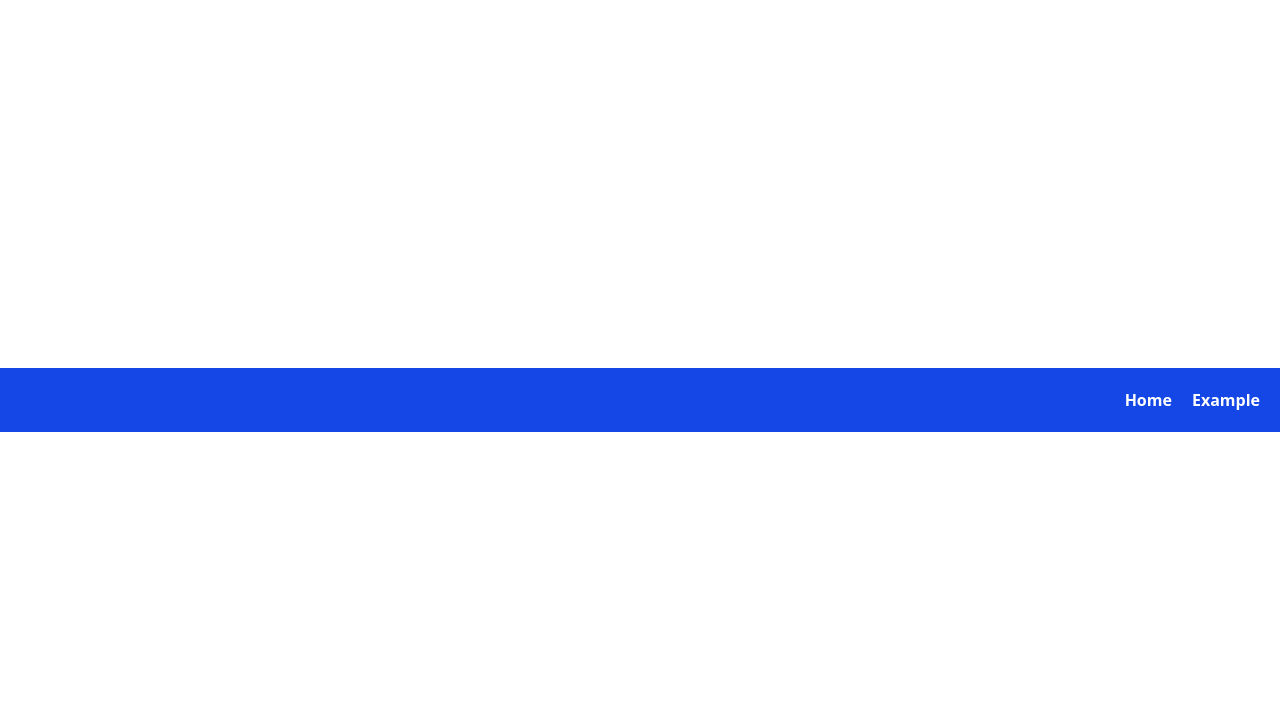
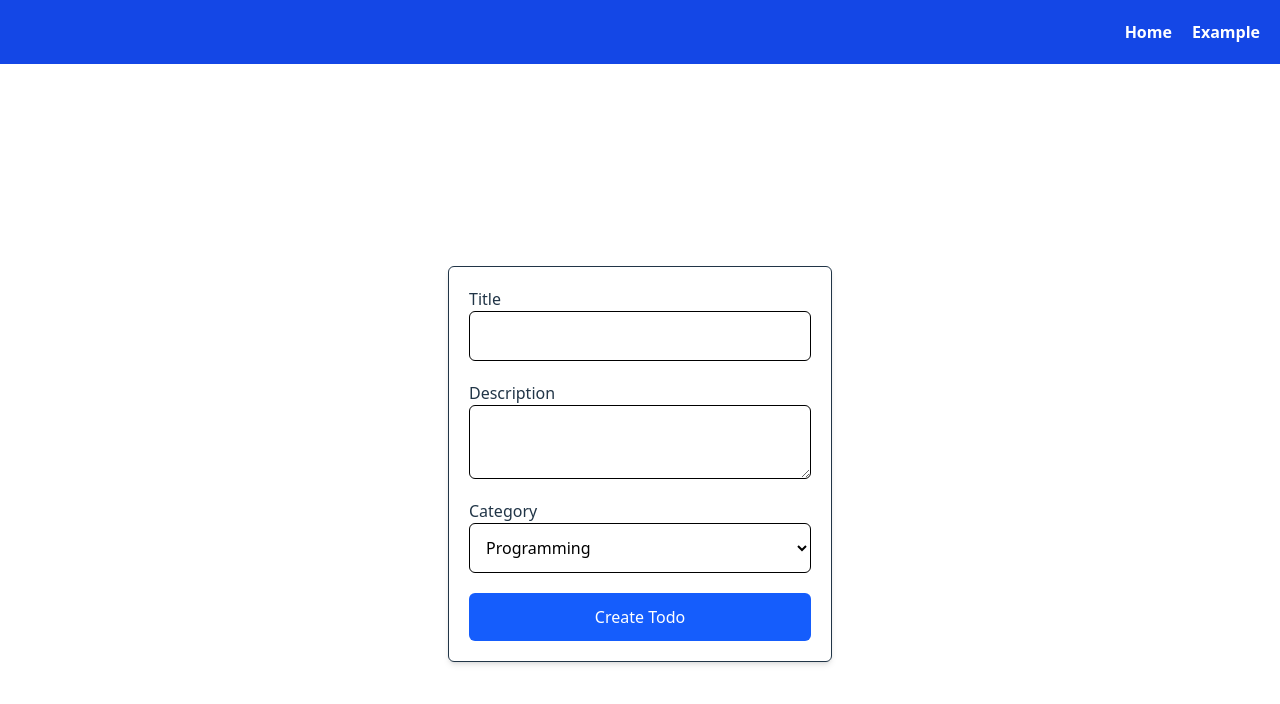
Before and after one commit to BagasDhitya/corporate-training-yamaha, a React app in the folder day3/todo-web/: page /create-todo in a window 1280 px wide. Before the commit this address had no page. Shown: the top 704 px of the page. Built offline with nearby package versions, Linux system fonts and the light colour scheme; the HTML template or start-up script is replaced by a standard one.

Commit message:
feat: create todo form

```diff
--- /dev/null
+++ b/day3/todo-web/src/hooks/useDebounce.js
@@ -0,0 +1,15 @@
+import { useEffect, useState } from "react";
+
+export default function useDebounce(value, delay = 500) {
+    const [debouncedValue, setDebouncedValue] = useState(value);
+
+    useEffect(() => {
+        const timeout = setTimeout(() => {
+            setDebouncedValue(value);
+        }, delay);
+
+        return () => clearTimeout(timeout);
+    }, [value, delay]);
+
+    return debouncedValue;
+}
--- /dev/null
+++ b/day3/todo-web/src/pages/create-todo/page.jsx
@@ -0,0 +1,72 @@
+import { useState } from "react";
+import { createTodo } from "../../api/todo";
+
+export default function CreateTodo() {
+  const [title, setTitle] = useState("");
+  const [description, setDescription] = useState("");
+  const [category, setCategory] = useState("programming");
+  const [isCompleted, setIsCompleted] = useState(false);
+
+  async function handleCreate(e) {
+    e.preventDefault();
+
+    const payload = {
+      title,
+      description,
+      category,
+      isCompleted,
+    };
+
+    await createTodo(payload);
+
+    alert("Todo created!");
+  }
+
+  return (
+    <div className="w-screen h-screen flex flex-col justify-center items-center gap-10">
+      {/* 📝 FORM CREATE TODO */}
+      <form
+        onSubmit={handleCreate}
+        className="p-5 rounded-md shadow-md border w-96"
+      >
+        <div className="flex flex-col mb-5">
+          <label>Title</label>
+          <input
+            type="text"
+            className="p-3 text-black rounded-md border"
+            onChange={(e) => setTitle(e.target.value)}
+          />
+        </div>
+
+        <div className="flex flex-col mb-5">
+          <label>Description</label>
+          <textarea
+            className="p-3 text-black rounded-md border"
+            onChange={(e) => setDescription(e.target.value)}
+          />
+        </div>
+
+        <div className="flex flex-col mb-5">
+          <label>Category</label>
+
+          <select
+            className="p-3 text-black rounded-md border"
+            onChange={(e) => setCategory(e.target.value)}
+            value={category}
+          >
+            <option value="programming">Programming</option>
+            <option value="health">Health</option>
+            <option value="food">Food</option>
+          </select>
+        </div>
+
+        <button
+          type="submit"
+          className="w-full p-3 bg-blue-600 rounded-md text-white"
+        >
+          Create Todo
+        </button>
+      </form>
+    </div>
+  );
+}
--- a/day3/todo-web/src/router/index.jsx
+++ b/day3/todo-web/src/router/index.jsx
@@ -1,6 +1,7 @@
 import { BrowserRouter, Routes, Route } from "react-router-dom";
 import App from "../App";
 import Example from "../pages/example";
+import CreateTodo from "../pages/create-todo/page";
 
 import TodoNavbar from "../components/TodoNavbar";
 
@@ -11,6 +12,7 @@ export default function Router() {
       <Routes>
         <Route path="/" element={<App />} />
         <Route path="/example" element={<Example />} />
+        <Route path="/create-todo" element={<CreateTodo />} />
       </Routes>
     </BrowserRouter>
   );
```
Also changed, not shown: day3/todo-web/src/api/todo.js (line endings or trailing spaces).
